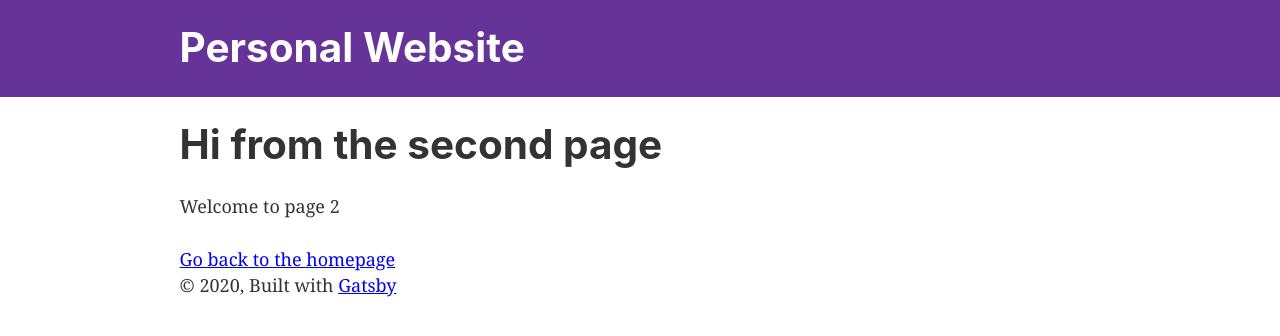
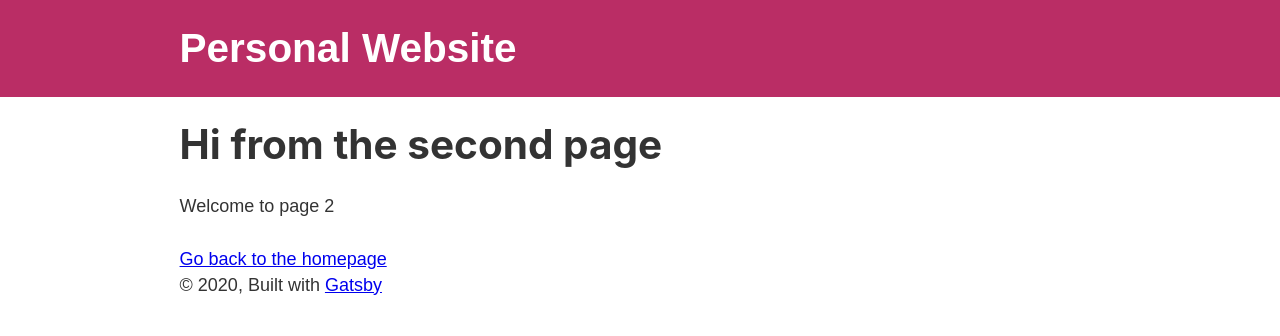
Before and after one commit to louisch/louisch.github.io, a Gatsby site: page /page-2 in a window 1280 px wide. Built offline with nearby package versions, Linux system fonts and the light colour scheme; Gatsby itself is replaced by a stand-in of ours.

Commit message:
Put global styles inside global css file

```diff
--- a/gatsby-browser.js
+++ b/gatsby-browser.js
@@ -4,4 +4,4 @@
  * See: https://www.gatsbyjs.org/docs/browser-apis/
  */
 
-// You can delete this file if you're not using it
+import './src/styles/global.css'
--- a/src/components/header.js
+++ b/src/components/header.js
@@ -2,13 +2,10 @@ import { Link } from "gatsby"
 import PropTypes from "prop-types"
 import React from "react"
 
+import style from './header.module.css'
+
 const Header = ({ siteTitle }) => (
-  <header
-    style={{
-      background: `rebeccapurple`,
-      marginBottom: `1.45rem`,
-    }}
-  >
+  <header className={style.header}>
     <div
       style={{
         margin: `0 auto`,
--- /dev/null
+++ b/src/components/header.module.css
@@ -0,0 +1,4 @@
+.header {
+  background: var(--dark-pink);
+  margin-bottom: 1.45rem;
+}
--- a/src/components/layout.js
+++ b/src/components/layout.js
@@ -10,7 +10,7 @@ import PropTypes from "prop-types"
 import { useStaticQuery, graphql } from "gatsby"
 
 import Header from "./header"
-import "./layout.css"
+import styles from './layout.module.css';
 
 const Layout = ({ children }) => {
   const data = useStaticQuery(graphql`
@@ -26,13 +26,7 @@ const Layout = ({ children }) => {
   return (
     <>
       <Header siteTitle={data.site.siteMetadata.title} />
-      <div
-        style={{
-          margin: `0 auto`,
-          maxWidth: 960,
-          padding: `0px 1.0875rem 1.45rem`,
-          paddingTop: 0,
-        }}
+      <div className={styles.layout}
       >
         <main>{children}</main>
         <footer>
--- /dev/null
+++ b/src/components/layout.module.css
@@ -0,0 +1,6 @@
+.layout {
+  margin: 0 auto;
+  max-width: 960px;
+  padding: 0px 1.0875rem 1.45rem;
+  padding-top: 0;
+}
--- a/src/components/layout.css
+++ b/src/styles/global.css
@@ -1,13 +1,44 @@
-html {
-  font-family: sans-serif;
+:root {
+  --measure: 60ch;
+  --light-yellow: #ffff8b;
+  --yellow: #ffee58;
+  --dark-yellow: #c9bc1f;
+  --light-pink: #ff94c2;
+  --pink: #f06292;
+  --dark-pink: #ba2d65;
+  --lighter-grey: #dddddd;
+  --light-grey: #cccccc;
+  --grey: #acacac;
+  --dark-grey: #7e7e7e;
+  --darker-grey: #606060;
+  --even-darker-grey: #363636;
+
   -ms-text-size-adjust: 100%;
   -webkit-text-size-adjust: 100%;
 }
+
 body {
   margin: 0;
   -webkit-font-smoothing: antialiased;
   -moz-osx-font-smoothing: grayscale;
 }
+
+* {
+  box-sizing: border-box;
+  max-width: var(--measure);
+  font-family: sans-serif;
+}
+
+html,
+body,
+div,
+header,
+nav,
+main,
+footer {
+  max-width: none;
+}
+
 article,
 aside,
 details,
@@ -22,55 +53,68 @@ section,
 summary {
   display: block;
 }
+
 audio,
 canvas,
 progress,
 video {
   display: inline-block;
 }
+
 audio:not([controls]) {
   display: none;
   height: 0;
 }
+
 progress {
   vertical-align: baseline;
 }
+
 [hidden],
 template {
   display: none;
 }
+
 a {
   background-color: transparent;
   -webkit-text-decoration-skip: objects;
 }
+
 a:active,
 a:hover {
   outline-width: 0;
 }
+
 abbr[title] {
   border-bottom: none;
   text-decoration: underline;
   text-decoration: underline dotted;
 }
+
 b,
 strong {
   font-weight: inherit;
   font-weight: bolder;
 }
+
 dfn {
   font-style: italic;
 }
+
 h1 {
   font-size: 2em;
   margin: 0.67em 0;
 }
+
 mark {
   background-color: #ff0;
   color: #000;
 }
+
 small {
   font-size: 80%;
 }
+
 sub,
 sup {
   font-size: 75%;
```
